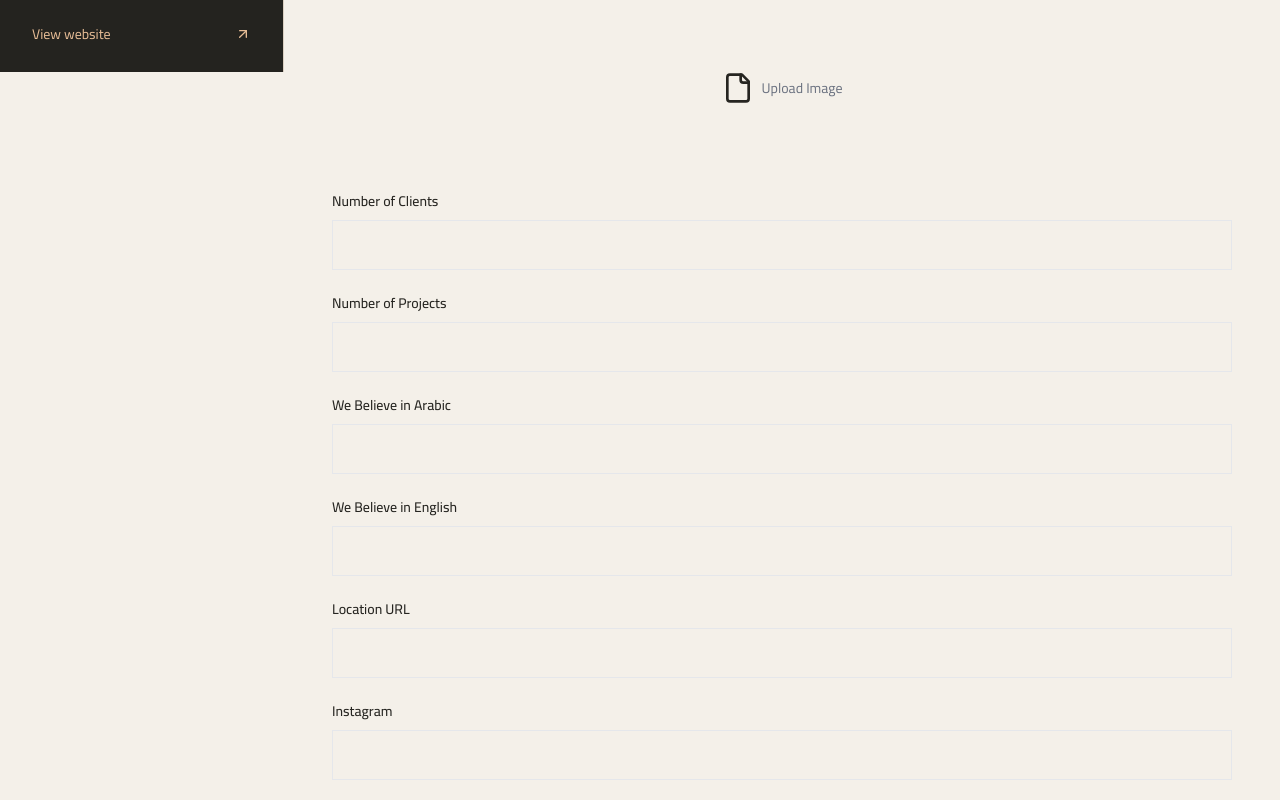
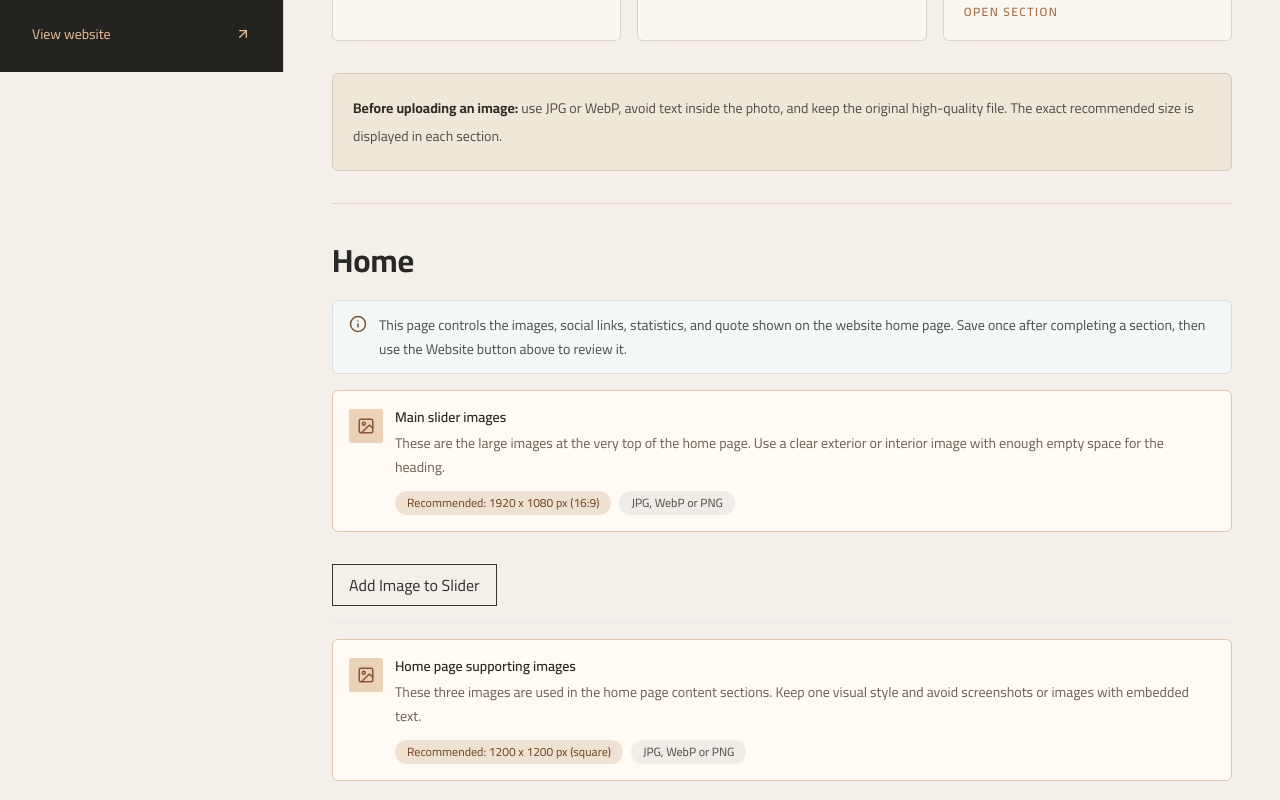
Before and after one commit to Eissakarash/thelal-portfolio, a Next.js app: page /en/dashboard in a window 1280 px wide. Shown: the part 728-1528 px from the top of the page. Built offline with nearby package versions, Linux system fonts and the light colour scheme.

Commit message:
Improve dashboard content guides

```diff
--- a/app/[lang]/(privet)/dashboard/page.tsx
+++ b/app/[lang]/(privet)/dashboard/page.tsx
@@ -1,5 +1,7 @@
 import prisma from "@/lib/prisma";
 import HomeForm from "@/view/forms/home";
+import { ArrowRight, Building2, ImageIcon, Mail, Newspaper, Palette, UsersRound } from "lucide-react";
+import { Link } from "@/utils/navigation";
 
 import React from "react";
 
@@ -8,7 +10,49 @@ async function Dashboard() {
     console.error(error);
     return;
   });
-  return <HomeForm values={values} />;
+  const sections = [
+    { href: "/dashboard", title: "Home page", description: "Hero slider, home images, statistics, quote, and social links.", icon: ImageIcon, accent: "bg-[#f2dfcb] text-[#8d5937]" },
+    { href: "/dashboard/design", title: "Design portfolio", description: "Architecture and interior design projects shown on the Design page.", icon: Palette, accent: "bg-[#e8e7df] text-[#665d50]" },
+    { href: "/dashboard/build", title: "Projects", description: "Completed build projects, categories, and project photos.", icon: Building2, accent: "bg-[#e5eee9] text-[#426452]" },
+    { href: "/dashboard/contact", title: "Messages", description: "Messages sent from the Contact page.", icon: Mail, accent: "bg-[#e8edf3] text-[#4d627c]" },
+    { href: "/dashboard/our-blog", title: "Blog", description: "News, articles, and publication images.", icon: Newspaper, accent: "bg-[#f1e7dc] text-[#845d3d]" },
+    { href: "/dashboard/team", title: "Team", description: "Team member names, roles, and professional photos.", icon: UsersRound, accent: "bg-[#efe7eb] text-[#80536a]" },
+  ];
+
+  return (
+    <div className="space-y-8">
+      <section className="max-w-3xl">
+        <p className="text-xs font-semibold uppercase tracking-[0.16em] text-[#a86f44]">Content workspace</p>
+        <h2 className="mt-2 text-3xl font-semibold text-[#29261f] md:text-4xl">Choose what you want to update</h2>
+        <p className="mt-3 max-w-2xl leading-7 text-[#655e55]">Each section tells you exactly where its content appears on the website and the recommended image size before you upload.</p>
+      </section>
+
+      <section className="grid gap-4 md:grid-cols-2 xl:grid-cols-3">
+        {sections.map((section) => {
+          const Icon = section.icon;
+          return (
+            <Link key={section.href} href={section.href} className="group rounded-md border border-[#ddd3c7] bg-[#fbf8f2] p-5 transition hover:-translate-y-0.5 hover:border-[#bf875d] hover:shadow-lg hover:shadow-[#8e67451a]">
+              <div className="flex items-start justify-between gap-4">
+                <span className={`rounded-md p-3 ${section.accent}`}><Icon size={22} /></span>
+                <ArrowRight size={18} className="mt-1 text-[#a86f44] transition group-hover:translate-x-1" />
+              </div>
+              <h3 className="mt-6 text-lg font-semibold text-[#29261f]">{section.title}</h3>
+              <p className="mt-2 text-sm leading-6 text-[#70685e]">{section.description}</p>
+              <p className="mt-5 text-xs font-semibold uppercase tracking-[0.12em] text-[#a86f44]">Open section</p>
+            </Link>
+          );
+        })}
+      </section>
+
+      <section className="rounded-md border border-[#d9cbbd] bg-[#f0e7db] p-5 text-sm leading-7 text-[#594e43]">
+        <strong className="text-[#352b22]">Before uploading an image:</strong> use JPG or WebP, avoid text inside the photo, and keep the original high-quality file. The exact recommended size is displayed in each section.
+      </section>
+
+      <div className="border-t border-[#ded4c6] pt-8">
+        <HomeForm values={values} />
+      </div>
+    </div>
+  );
 }
 
 export default Dashboard;
--- /dev/null
+++ b/ui/dashboard/content-guide.tsx
@@ -0,0 +1,43 @@
+import { ImageIcon, Info } from "lucide-react";
+import type React from "react";
+
+type ContentGuideProps = {
+  title: string;
+  description: string;
+  size: string;
+  format?: string;
+};
+
+export default function ContentGuide({
+  title,
+  description,
+  size,
+  format = "JPG, WebP or PNG",
+}: ContentGuideProps) {
+  return (
+    <aside className="rounded-md border border-[#dcc6b0] bg-[#fffaf3] p-4 text-sm text-[#51483f]">
+      <div className="flex items-start gap-3">
+        <div className="mt-0.5 rounded-sm bg-[#ead2b9] p-2 text-[#8a5735]">
+          <ImageIcon size={18} />
+        </div>
+        <div className="min-w-0">
+          <h3 className="font-semibold text-[#2d2923]">{title}</h3>
+          <p className="mt-1 leading-6 text-[#6d6256]">{description}</p>
+          <div className="mt-3 flex flex-wrap gap-2 text-xs font-medium">
+            <span className="rounded-full bg-[#f0e2d3] px-3 py-1 text-[#7a4d2e]">Recommended: {size}</span>
+            <span className="rounded-full bg-[#efede7] px-3 py-1 text-[#5e574f]">{format}</span>
+          </div>
+        </div>
+      </div>
+    </aside>
+  );
+}
+
+export function ContentNotice({ children }: { children: React.ReactNode }) {
+  return (
+    <div className="flex items-start gap-3 rounded-md border border-[#d8dfdf] bg-[#f4f8f7] px-4 py-3 text-sm leading-6 text-[#48534f]">
+      <Info size={18} className="mt-0.5 shrink-0 text-[#7c5234]" />
+      <p>{children}</p>
+    </div>
+  );
+}
--- a/view/forms/design.tsx
+++ b/view/forms/design.tsx
@@ -15,6 +15,7 @@ import { Form } from "@/ui/molecules/form";
 import FormSelect from "@/ui/molecules/form-select";
 import FormTextArea from "@/ui/molecules/form-textarea";
 import { Category, Design, DesignSchema } from "@/schema";
+import ContentGuide, { ContentNotice } from "@/ui/dashboard/content-guide";
 
 const DesignForm = ({
   values,
@@ -66,6 +67,14 @@ const DesignForm = ({
               key: t("design"),
             })}
         </Text>
+        <ContentNotice>
+          A design is a completed architecture or interior project shown on the Design page. Start with the cover image, then add the gallery and project information below.
+        </ContentNotice>
+        <ContentGuide
+          title="Project cover image"
+          description="This image appears first in the designs grid and is the main visual visitors see before opening the project."
+          size="1600 x 1000 px (16:10)"
+        />
         <FormUpload
           className="w-full min-h-[150px]"
           form={form}
@@ -136,6 +145,11 @@ const DesignForm = ({
             </div>
           ))}
         </div>
+        <ContentGuide
+          title="Project gallery"
+          description="Add 4 to 8 images from the same project. Use the same orientation where possible so the gallery feels consistent."
+          size="1600 x 1200 px (4:3)"
+        />
         <Button
           isLoading={isPending}
           onClick={() => {
@@ -154,6 +168,9 @@ const DesignForm = ({
         <hr />
 
         <div className="space-y-5">
+          <ContentNotice>
+            Category decides where this project is grouped. Create a category first only when the correct one does not already exist.
+          </ContentNotice>
           <FormSelect
             form={form}
             name="designCategoryId"
@@ -241,6 +258,11 @@ const DesignForm = ({
             label={t("briefing_image")}
             className="size-[500px]"
           />
+          <ContentGuide
+            title="Project briefing image"
+            description="Use a plan, concept board, or strong supporting image that explains the project story."
+            size="1200 x 900 px (4:3)"
+          />
           <FormTextArea
             form={form}
             name="briefing.ar"
@@ -261,6 +283,11 @@ const DesignForm = ({
             name="architectural_solution_image"
             label={t("architectural_solution_image")}
             className="size-[500px]"
+          />
+          <ContentGuide
+            title="Architectural solution image"
+            description="Use an image that best shows the main architectural idea, material, detail, or completed space."
+            size="1200 x 900 px (4:3)"
           />
           <FormTextArea
             form={form}
--- a/view/forms/home.tsx
+++ b/view/forms/home.tsx
@@ -15,6 +15,7 @@ import { Form } from "@/ui/molecules/form";
 import FormUpload from "@/ui/molecules/form-upload";
 import FormInput from "@/ui/molecules/form-input";
 import { toast } from "sonner";
+import ContentGuide, { ContentNotice } from "@/ui/dashboard/content-guide";
 
 const HomeForm = ({ values }: { values: any }) => {
   const t = useTranslations("common");
@@ -50,6 +51,17 @@ const HomeForm = ({ values }: { values: any }) => {
         <Text variant="h2" className="flex gap-2 items-baseline">
           {t("home")}
         </Text>
+
+        <ContentNotice>
+          This page controls the images, social links, statistics, and quote shown on the website home page.
+          Save once after completing a section, then use the Website button above to review it.
+        </ContentNotice>
+
+        <ContentGuide
+          title="Main slider images"
+          description="These are the large images at the very top of the home page. Use a clear exterior or interior image with enough empty space for the heading."
+          size="1920 x 1080 px (16:9)"
+        />
 
         <div className="grid  grid-cols-1 lg:grid-cols-3 gap-10 w-full items-center">
           {form.getValues("images")?.map((_phone, index) => (
@@ -97,6 +109,11 @@ const HomeForm = ({ values }: { values: any }) => {
           {t("add_image_to_slider")}
         </Button>
         <hr />
+        <ContentGuide
+          title="Home page supporting images"
+          description="These three images are used in the home page content sections. Keep one visual style and avoid screenshots or images with embedded text."
+          size="1200 x 1200 px (square)"
+        />
         <div className="space-y-5">
           <FormUpload
             form={form}
@@ -172,6 +189,11 @@ const HomeForm = ({ values }: { values: any }) => {
             label={t("quote_image")}
             className="size-[500px]"
           />
+          <ContentGuide
+            title="Quote portrait image"
+            description="Use a clean portrait of the speaker or a refined project detail. This appears beside the quote on the home page."
+            size="1200 x 1200 px (square)"
+          />
           <FormInput
             form={form}
             name="author.ar"
```
Also changed, not shown: app/[lang]/(privet)/dashboard/design/page.tsx (+28 -27 lines).
